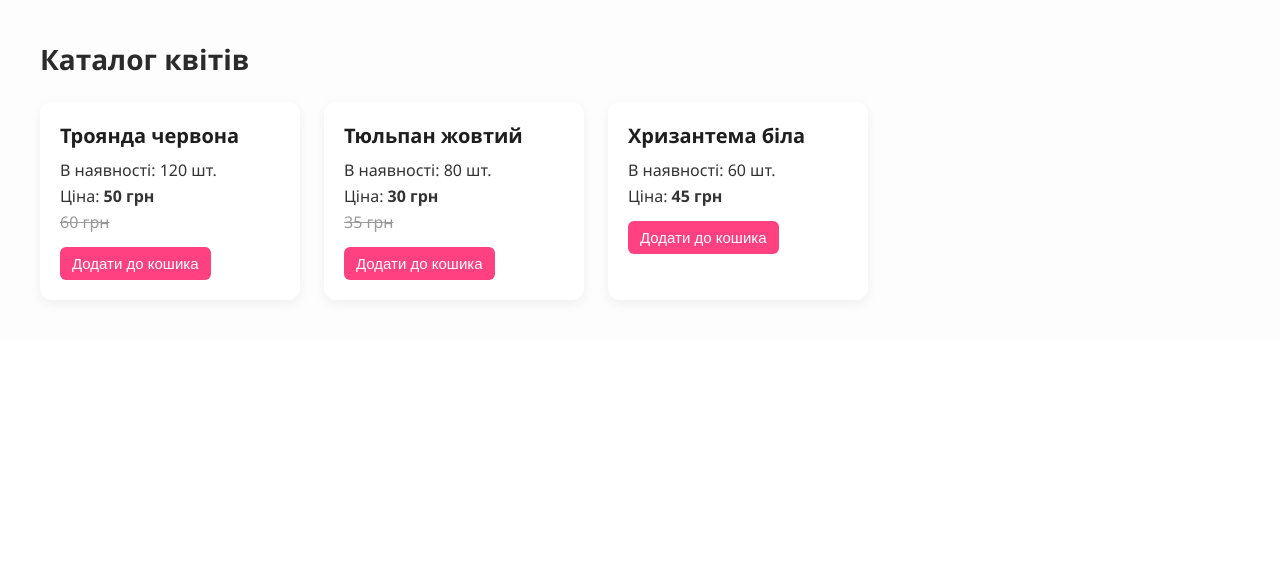
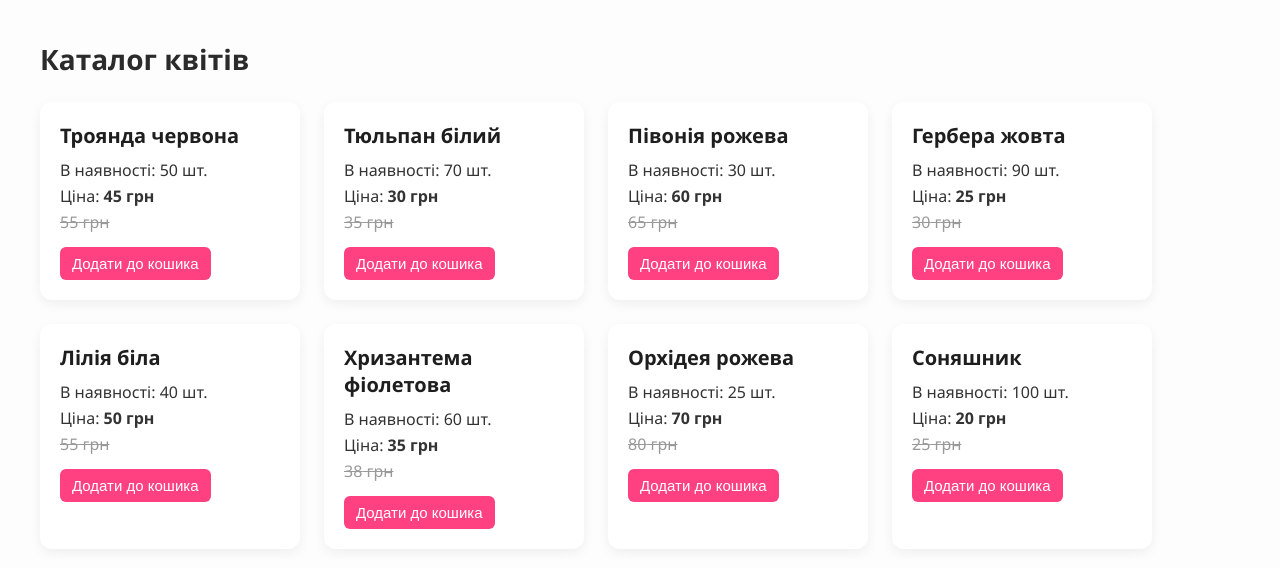
Before and after one commit to kulikp1/flowers, a React (Vite) app: page /products in a window 1280 px wide. Shown: the top 568 px of the page. Built offline with nearby package versions, Linux system fonts and the light colour scheme.

Commit message:
Update flowers.js

```diff
--- a/src/data/flowers.js
+++ b/src/data/flowers.js
@@ -2,24 +2,67 @@ const flowers = [
   {
     id: 1,
     name: "Троянда червона",
-    price: 50,
-    oldPrice: 60,
-    quantity: 120,
+    quantity: 50,
+    price: 45,
+    oldPrice: 55,
+    image: "https://images.unsplash.com/photo-1606925797304-5d6b3fc2c5b5"
   },
   {
     id: 2,
-    name: "Тюльпан жовтий",
+    name: "Тюльпан білий",
+    quantity: 70,
     price: 30,
     oldPrice: 35,
-    quantity: 80,
+    image: "https://images.unsplash.com/photo-1587019155557-8e907c843b07"
   },
   {
     id: 3,
-    name: "Хризантема біла",
-    price: 45,
-    oldPrice: 45,
+    name: "Півонія рожева",
+    quantity: 30,
+    price: 60,
+    oldPrice: 65,
+    image: "https://images.unsplash.com/photo-1599566150163-29194dcaad36"
+  },
+  {
+    id: 4,
+    name: "Гербера жовта",
+    quantity: 90,
+    price: 25,
+    oldPrice: 30,
+    image: "https://images.unsplash.com/photo-1562007901-7e3cf50c7b43"
+  },
+  {
+    id: 5,
+    name: "Лілія біла",
+    quantity: 40,
+    price: 50,
+    oldPrice: 55,
+    image: "https://images.unsplash.com/photo-1592179909600-6e9ba3c91b4a"
+  },
+  {
+    id: 6,
+    name: "Хризантема фіолетова",
     quantity: 60,
+    price: 35,
+    oldPrice: 38,
+    image: "https://images.unsplash.com/photo-1615471505795-b1854ac2e03a"
   },
+  {
+    id: 7,
+    name: "Орхідея рожева",
+    quantity: 25,
+    price: 70,
+    oldPrice: 80,
+    image: "https://images.unsplash.com/photo-1546435770-a3e426bf472b"
+  },
+  {
+    id: 8,
+    name: "Соняшник",
+    quantity: 100,
+    price: 20,
+    oldPrice: 25,
+    image: "https://images.unsplash.com/photo-1535909339361-8b2b6afafc7b"
+  }
 ];
 
 export default flowers;
```
